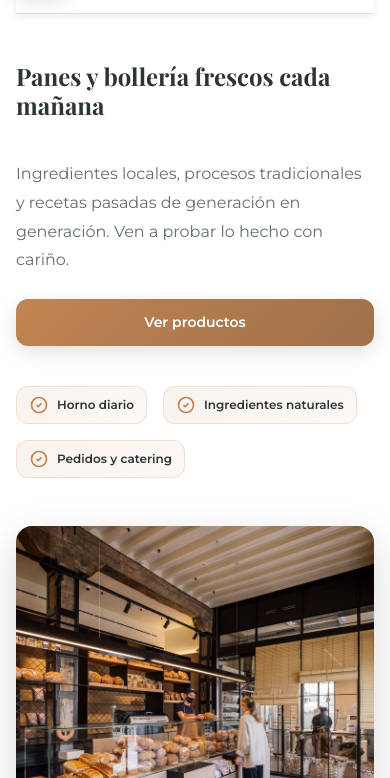
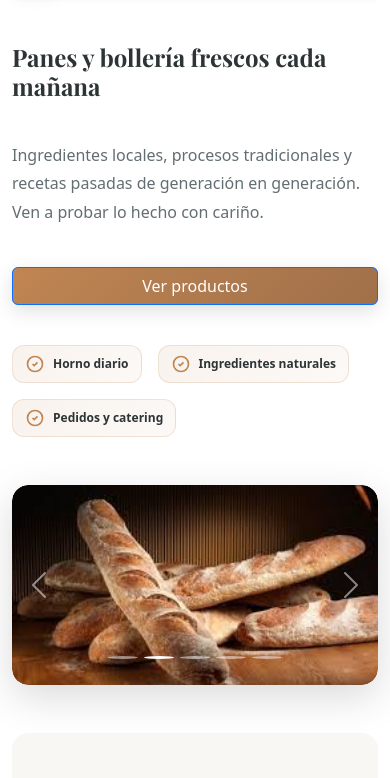
Before and after one commit to bastianbastiaann18/bastian_perez_eva1., a plain HTML site: page Index.html in a window 390 px wide. Shown: the part 73-851 px from the top of the page. Drawn offline with nearby package versions, Linux system fonts and the light colour scheme; no server answers.

Commit message:
carrusel

```diff
--- a/Css/estilo.css
+++ b/Css/estilo.css
@@ -334,6 +334,62 @@ main {
   height: 100%;
   object-fit: cover;
   display: block;
+}
+
+/* Estilos personalizados para Bootstrap Carousel */
+.carousel {
+  border-radius: var(--radius-lg);
+  overflow: hidden;
+}
+
+.carousel-inner {
+  border-radius: var(--radius-lg);
+  background-color: var(--bg-alt);
+}
+
+.carousel-item {
+  height: 500px;
+}
+
+.carousel-item img {
+  height: 100%;
+  object-fit: cover;
+}
+
+.carousel-indicators {
+  bottom: 20px;
+}
+
+.carousel-indicators [data-bs-target] {
+  width: 12px;
+  height: 12px;
+  border-radius: 50%;
+  background-color: rgba(255, 255, 255, 0.5);
+  border: 2px solid rgba(255, 255, 255, 0.7);
+  transition: var(--transition);
+}
+
+.carousel-indicators .active {
+  background-color: var(--primary);
+  border-color: var(--primary);
+  width: 14px;
+  height: 14px;
+}
+
+.carousel-control-prev-icon,
+.carousel-control-next-icon {
+  filter: drop-shadow(0 2px 4px rgba(0, 0, 0, 0.3));
+}
+
+.carousel-control-prev,
+.carousel-control-next {
+  opacity: 0.7;
+  transition: opacity var(--transition);
+}
+
+.carousel-control-prev:hover,
+.carousel-control-next:hover {
+  opacity: 1;
 }
 
 /* ============================================
@@ -1015,6 +1071,24 @@ main {
     padding: 8px 12px;
   }
 
+  .carousel-item {
+    height: 300px;
+  }
+
+  .carousel-indicators {
+    bottom: 15px;
+  }
+
+  .carousel-indicators [data-bs-target] {
+    width: 10px;
+    height: 10px;
+  }
+
+  .carousel-indicators .active {
+    width: 12px;
+    height: 12px;
+  }
+
   .products-grid {
     grid-template-columns: repeat(auto-fill, minmax(200px, 1fr));
     gap: var(--space-md);
@@ -1054,6 +1128,10 @@ main {
     font-size: 20px;
   }
 
+  .carousel-item {
+    height: 200px;
+  }
+
   .products-grid {
     grid-template-columns: 1fr;
     gap: var(--space-md);
--- a/Index.html
+++ b/Index.html
@@ -7,6 +7,7 @@
   <meta name="description" content="Panadería artesanal: panes, bollería y café. Hecho cada día con ingredientes naturales." />
   <link href="https://fonts.googleapis.com/css2?family=Montserrat:wght@400;500;600;700&family=Playfair+Display:wght@400;700&display=swap" rel="stylesheet">
   <link rel="stylesheet" href="Css/estilo.css">
+  <link href="https://cdn.jsdelivr.net/npm/bootstrap@5.3.0/dist/css/bootstrap.min.css" rel="stylesheet">
 </head>
 <body>
   <div class="container">
@@ -138,7 +139,38 @@
         </div>
 
         <div class="hero-image">
-          <img src="Images/panaderia_portada.jpg" alt="Vista de panadería y bollería" width="1200" height="800" loading="eager">
+          <div id="heroCarousel" class="carousel slide" data-bs-ride="carousel">
+            <div class="carousel-indicators">
+              <button type="button" data-bs-target="#heroCarousel" data-bs-slide-to="0" class="active" aria-current="true" aria-label="Slide 1"></button>
+              <button type="button" data-bs-target="#heroCarousel" data-bs-slide-to="1" aria-label="Slide 2"></button>
+              <button type="button" data-bs-target="#heroCarousel" data-bs-slide-to="2" aria-label="Slide 3"></button>
+              <button type="button" data-bs-target="#heroCarousel" data-bs-slide-to="3" aria-label="Slide 4"></button>
+              <button type="button" data-bs-target="#heroCarousel" data-bs-slide-to="4" aria-label="Slide 5"></button>
+            </div>
+            <div class="carousel-inner">
+              <div class="carousel-item active">
+                <img src="Images/panaderia_portada.jpg" class="d-block w-100" alt="Vista de panadería y bollería" width="1200" height="800" loading="eager">
+              </div>
+              <div class="carousel-item">
+                <img src="Images/baguette.jpg" class="d-block w-100" alt="Baguettes frescos" width="1200" height="800" loading="lazy">
+              </div>
+              <div class="carousel-item">
+                <img src="Images/crossaint.jpg" class="d-block w-100" alt="Croissants artesanales" width="1200" height="800" loading="lazy">
+              </div>
+              <div class="carousel-item">
+                <img src="Images/pan_integral (2).jpg" class="d-block w-100" alt="Pan integral" width="1200" height="800" loading="lazy">
+              </div>
+              <div class="carousel-item">
+                <img src="Images/tarta.jpg" class="d-block w-100" alt="Tartas y repostería" width="1200" height="800" loading="lazy">
+              </div>
+            </div>
+            <button class="carousel-control-prev" type="button" data-bs-target="#heroCarousel" data-bs-slide="prev" aria-label="Anterior">
+              <span class="carousel-control-prev-icon" aria-hidden="true"></span>
+            </button>
+            <button class="carousel-control-next" type="button" data-bs-target="#heroCarousel" data-bs-slide="next" aria-label="Siguiente">
+              <span class="carousel-control-next-icon" aria-hidden="true"></span>
+            </button>
+          </div>
         </div>
       </section>
 
@@ -342,5 +374,6 @@
         })
     })();
   </script>
+  <script src="https://cdn.jsdelivr.net/npm/bootstrap@5.3.0/dist/js/bootstrap.bundle.min.js"></script>
 </body>
 </html>
```
